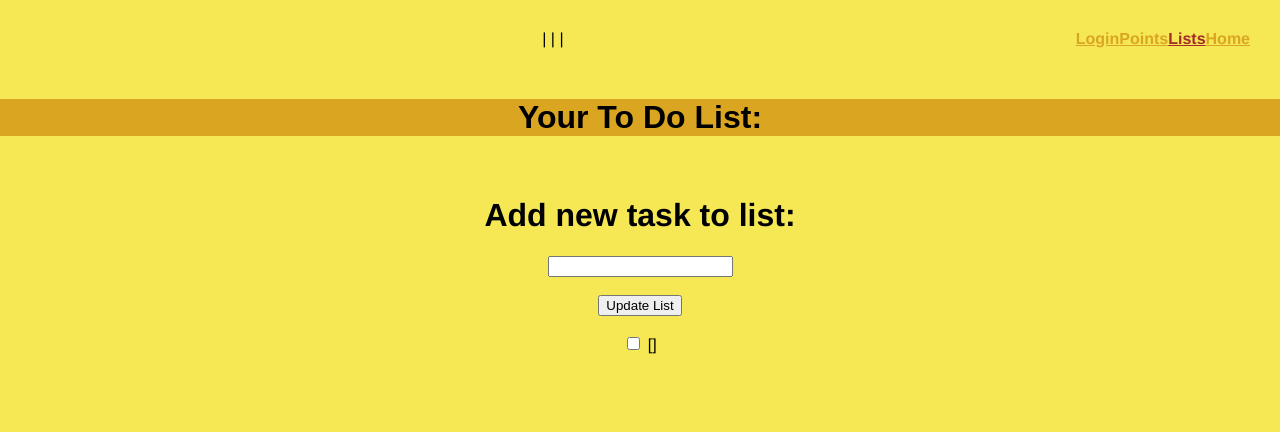
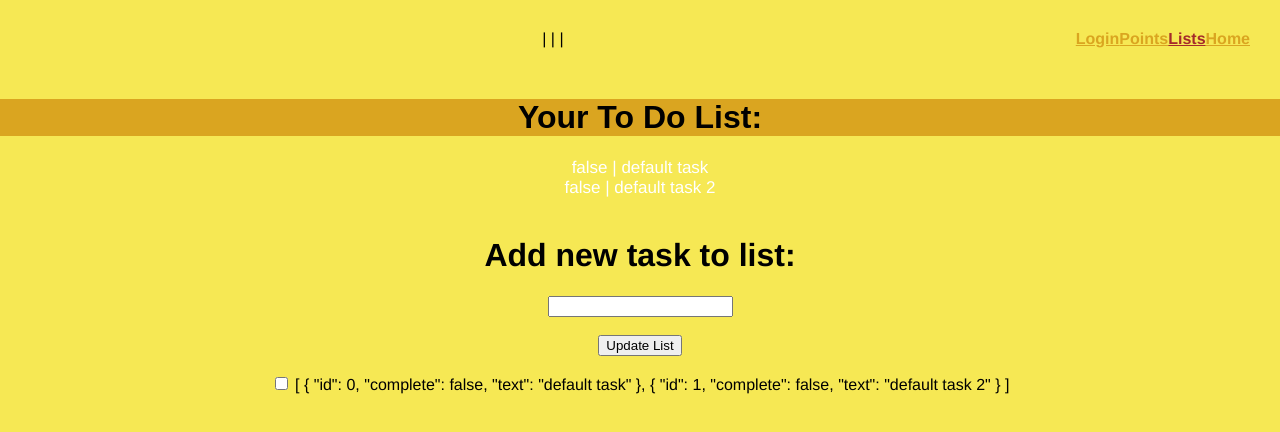
Before and after one commit to devclub-hackathon-2023/hackathon-2023, a Vue app in the folder frontend/: page /ViewToDos in a window 1280 px wide. Shown: the top 432 px of the page. Built offline with nearby package versions, Linux system fonts and the light colour scheme.

Commit message:
added taskItems

```diff
--- /dev/null
+++ b/frontend/src/components/taskItem.vue
@@ -0,0 +1,20 @@
+<template>
+  <div>
+    <!-- <input type="checkbox" v-bind="complete"/> -->
+    <!-- <h2>{{ text }}</h2> -->
+    <span>{{ task.complete }} | {{ task.text }}</span>
+  </div>
+</template>
+
+<script>
+export default {
+  name: "TaskItem",
+  props: {
+    task: Object,
+  }
+}
+</script>
+
+<style>
+
+</style>
--- a/frontend/src/views/ViewToDos.vue
+++ b/frontend/src/views/ViewToDos.vue
@@ -3,6 +3,8 @@
     <div class= "ViewToDos">
       <h1>Your To Do List:</h1>
     </div>
+
+    <taskItem v-for="task in tasks" :task="task" :key="task.id"/>
 
     <div class="checklist">
       <br>
@@ -22,27 +24,39 @@
 </template>
 
 <script>
+import taskItem from '@/components/taskItem.vue'
+
 export default
 {
   name: "ViewToDos",
+  components: {
+    taskItem
+  },
   data()
   {
     return {
-      tasks: [],
-      newTask: {
-        completed: false,
-        text: "",
-      },
+      tasks: [{id: 0, complete: false, text: "default task" }, {id: 1, complete: false, text: "default task 2" }],
+      newTask: "",
       welcomeTxt: "Select/Create a To-Do-List:",
       addtxt : "Update List",
     }
   },
   methods:
   {
-    onAddTaskClicked() {
-      console.log("new task:" + this.newTask)
-      this.tasks.push(this.newTask)
-      this.newTask = ""
+    async onAddTaskClicked() {
+      console.log("new task: " + this.newTask)
+
+      const requestOptions = {
+        method: "POST",
+        headers: { "Content-Type": "application/json" },
+        body: JSON.stringify({ taskname: this.newTask, password: this.password })
+      };
+
+      const result = await fetch("http://127.0.0.1:5000/api/add_todo", requestOptions)
+
+      console.log("tasks: " + result.json())
+
+      this.tasks = result.json()
     }
   }
 }
```
